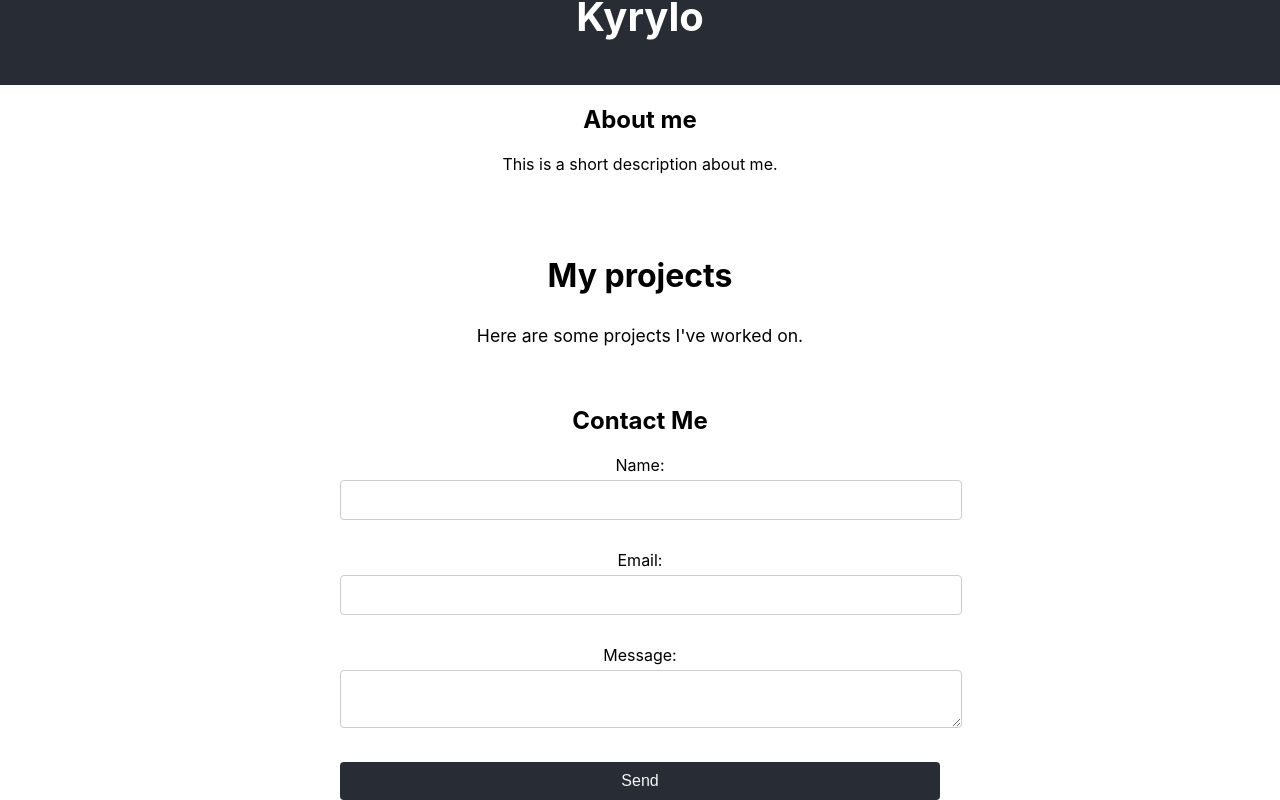
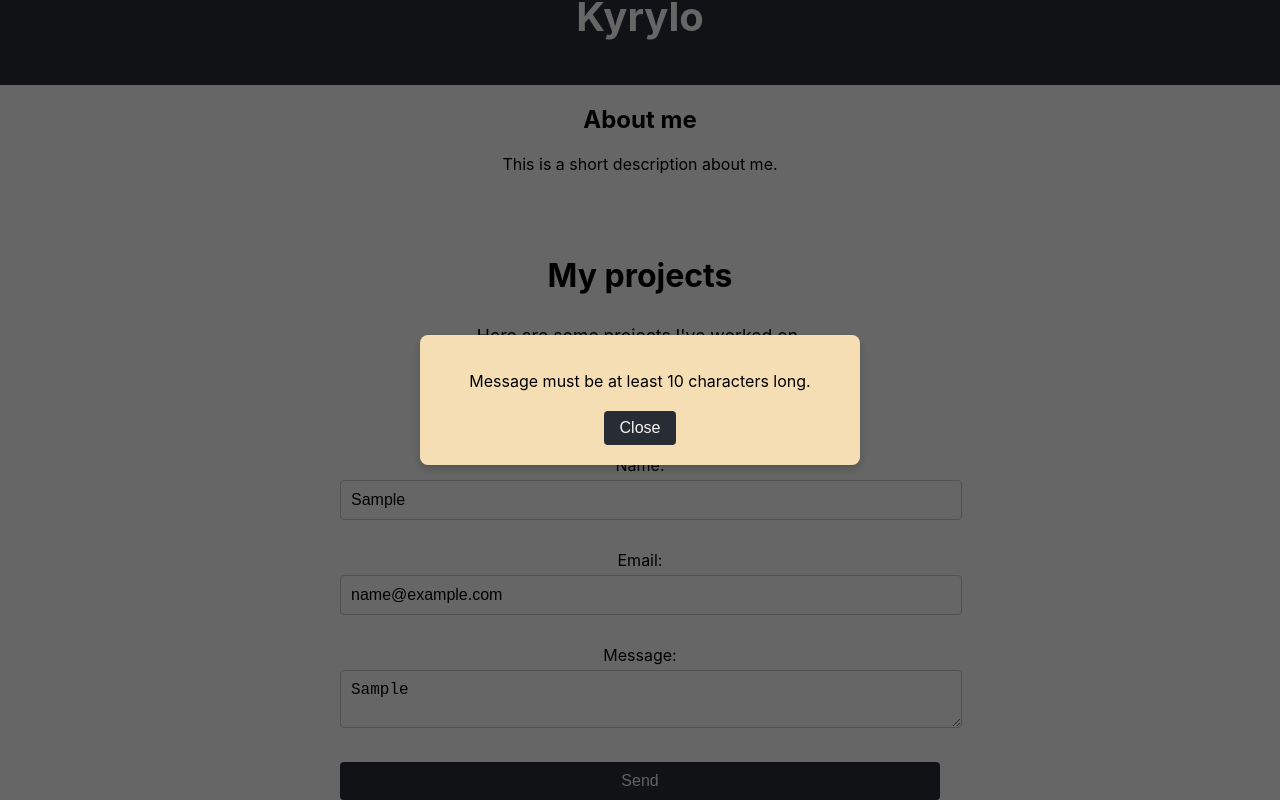
Before and after one commit to KusLife/partafolio-react, a React (Create React App) app: page / in a window 1280 px wide. Both pictures are taken after typing "Sample", "name@example.com", "Sample" into the empty fields and a click on the button "Send". Shown: the part 28-828 px from the top of the page. Built offline with nearby package versions, Linux system fonts and the light colour scheme.

Commit message:
added modal pop-up instead of an alert

```diff
--- a/src/components/Contact.js
+++ b/src/components/Contact.js
@@ -1,5 +1,6 @@
 import React, { useState } from 'react';
 import './Contact.css';
+import Modal from './Modal';
 
 export default function Contacts() {
   const [formData, setFormData] = useState({
@@ -8,6 +9,9 @@ export default function Contacts() {
     message: '',
   });
 
+  const [modalMessage, setModalMessage] = useState('');
+  const [isModalOpen, setIsModalOpen] = useState(false);
+
   const handleChange = (e) => {
     const { name, value } = e.target;
     setFormData({ ...formData, [name]: value });
@@ -15,13 +19,43 @@ export default function Contacts() {
 
   const handleSubmit = (e) => {
     e.preventDefault();
-    alert(`Thank You, ${formData.name}! We'll get in touch soon.`);
+
+    // Basic validation
+    if (!formData.name || !formData.email || !formData.message) {
+      setModalMessage('Please fill out all fields.');
+      setIsModalOpen(true);
+      return;
+    }
+
+    // Check email format using a regex
+    const emailPattern = /^[^\s@]+@[^\s@]+\.[^\s@]+$/;
+    if (!emailPattern.test(formData.email)) {
+      setModalMessage('Please enter a valid email address.');
+      setIsModalOpen(true);
+      return;
+    }
+
+    // Minimum message length check
+
+    if (formData.message.length < 10) {
+      setModalMessage('Message must be at least 10 characters long.');
+      setIsModalOpen(true);
+      return;
+    }
+
+    setModalMessage(`Thank You, ${formData.name}! We'll get in touch soon.`);
+    setIsModalOpen(true);
     setFormData({
       name: '',
       email: '',
       message: '',
     });
   };
+
+  const closeModal = () => {
+    setIsModalOpen(false);
+  };
+
   return (
     <section id="contacts">
       <h2>Contact Me</h2>
@@ -57,6 +91,7 @@ export default function Contacts() {
         </label>
         <button type="submit">Send</button>
       </form>
+      {isModalOpen && <Modal message={modalMessage} onClose={closeModal} />}
     </section>
   );
 }
--- /dev/null
+++ b/src/components/Modal.css
@@ -0,0 +1,41 @@
+.modal-overlay {
+  position: fixed;
+  top: 0;
+  left: 0;
+  width: 100%;
+  height: 100%;
+  background: rgba(0, 0, 0, 0.6);
+  display: flex;
+  align-items: center;
+  justify-content: center;
+  z-index: 1000;
+}
+
+.modal-content {
+  background: wheat;
+  padding: 20px;
+  border-radius: 8px;
+  max-width: 400px;
+  width: 80%;
+  text-align: center;
+  box-shadow: 0 4px 8px rgba(0, 0, 0, 0.2);
+}
+
+.modal-content p {
+  font-size: 1rem;
+  margin-bottom: 20px;
+}
+
+.modal-content button {
+  padding: 8px 16px;
+  font-size: 1rem;
+  background-color: #282c34;
+  color: whitesmoke;
+  border: none;
+  border-radius: 4px;
+  cursor: pointer;
+}
+
+.modal-content button:hover {
+  background-color: #444;
+}
--- /dev/null
+++ b/src/components/Modal.js
@@ -0,0 +1,18 @@
+import React from 'react';
+import './Modal.css';
+
+export default function Modal({ message, onClose }) {
+  return (
+    <div className="modal-overlay" onClick={onClose}>
+      <div
+        className="modal-content"
+        onClick={(e) => {
+          e.stopPropagation();
+        }}
+      >
+        <p>{message}</p>
+        <button onClick={onClose}>Close</button>
+      </div>
+    </div>
+  );
+}
```
